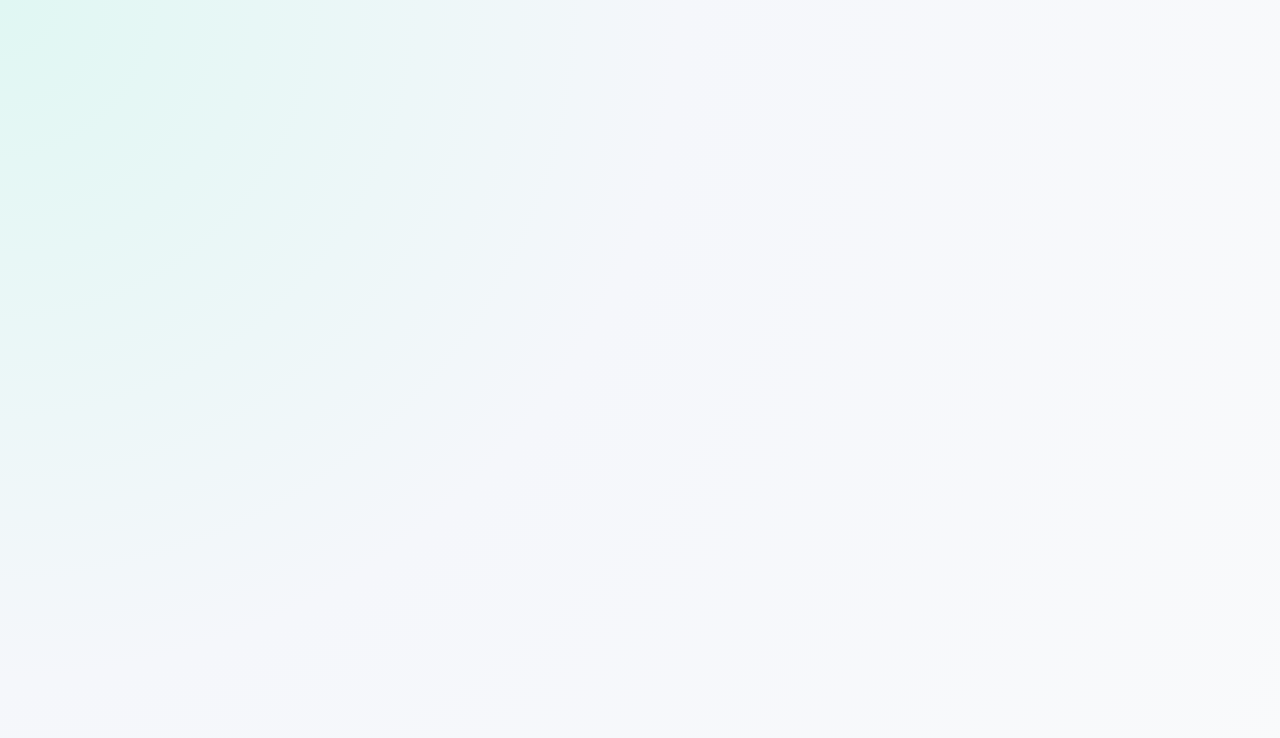
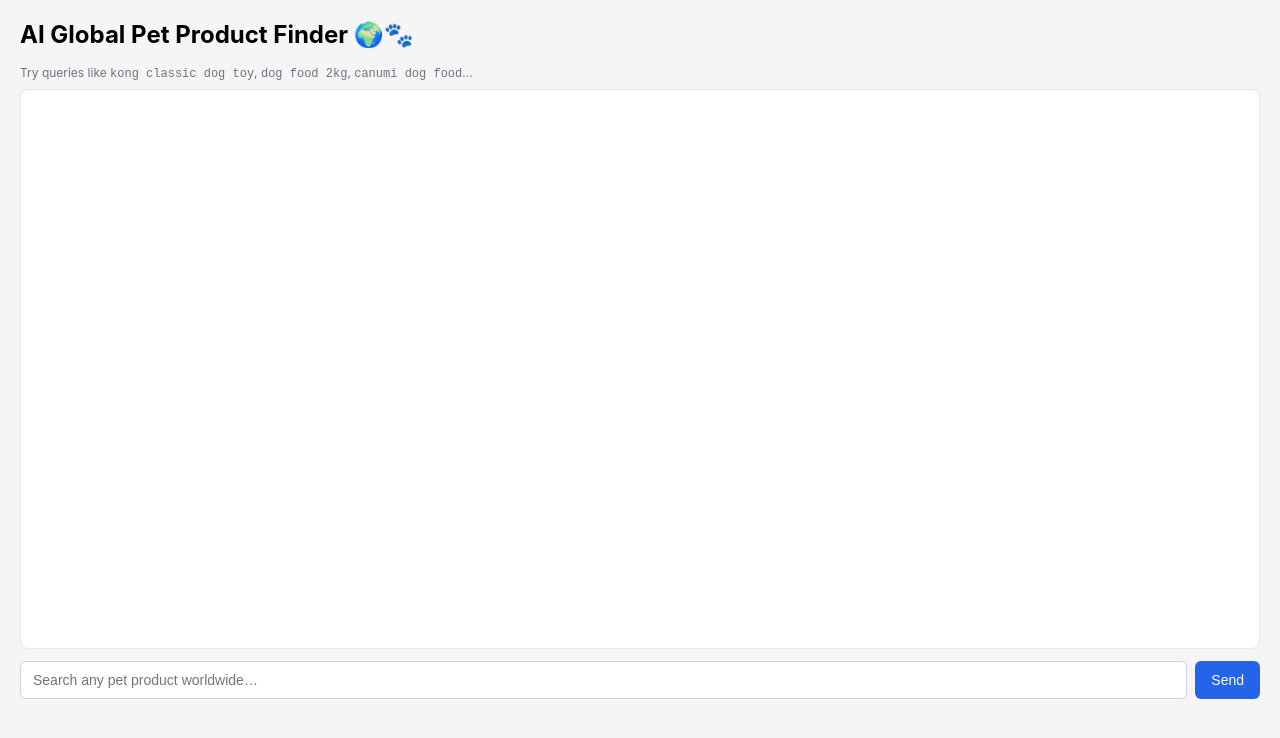
Before and after one commit to jj6666666/ai-price-finder, a plain HTML site: page index.html in a window 1280 px wide. Drawn offline with Linux system fonts and the light colour scheme.

Commit message:
fix frontend bug

```diff
--- a/index.html
+++ b/index.html
@@ -2,39 +2,215 @@
 <html lang="en">
 <head>
   <meta charset="UTF-8" />
-  <title>Petspace – AI Wholesale Price Finder</title>
+  <title>AI Global Pet Product Finder 🌍🐾</title>
   <meta name="viewport" content="width=device-width, initial-scale=1" />
   <style>
-    :root {
-      --ps-primary: #12b8a4;  /* teal */
-      --ps-primary-dark: #0f766e;
-      --ps-bg: #f5f7fb;
-      --ps-surface: #ffffff;
-      --ps-text: #0f172a;
-      --ps-muted: #6b7280;
-      --ps-border: #e5e7eb;
-      --ps-radius: 14px;
+    * { box-sizing: border-box; }
+    body {
+      margin: 0;
+      padding: 20px;
+      font-family: -apple-system, BlinkMacSystemFont, "Segoe UI", sans-serif;
+      background: #f5f5f5;
     }
+    h1 {
+      margin: 0 0 16px;
+      font-size: 24px;
+    }
+    #chat {
+      background: #ffffff;
+      border-radius: 8px;
+      border: 1px solid #e5e7eb;
+      height: 70vh;
+      padding: 16px;
+      overflow-y: auto;
+      margin-bottom: 12px;
+    }
+    .user {
+      color: #1d4ed8;
+      margin: 8px 0 4px;
+      font-weight: 600;
+    }
+    .bot {
+      color: #166534;
+      margin: 0 0 12px;
+      white-space: pre-wrap;
+    }
+    .bot strong {
+      color: #14532d;
+    }
+    #inputBox {
+      display: flex;
+      gap: 8px;
+    }
+    #msg {
+      flex: 1;
+      padding: 10px 12px;
+      border-radius: 6px;
+      border: 1px solid #d1d5db;
+      font-size: 14px;
+    }
+    #msg:focus {
+      outline: none;
+      border-color: #2563eb;
+      box-shadow: 0 0 0 1px rgba(37,99,235,0.2);
+    }
+    button {
+      padding: 10px 16px;
+      border-radius: 6px;
+      border: none;
+      background: #2563eb;
+      color: #ffffff;
+      font-size: 14px;
+      font-weight: 500;
+      cursor: pointer;
+    }
+    button:disabled {
+      opacity: 0.6;
+      cursor: default;
+    }
+    ol {
+      padding-left: 18px;
+      margin: 6px 0 0;
+      font-size: 13px;
+    }
+    ol li {
+      margin-bottom: 4px;
+    }
+    a {
+      color: #2563eb;
+      text-decoration: none;
+    }
+    a:hover {
+      text-decoration: underline;
+    }
+    .hint {
+      font-size: 12px;
+      color: #6b7280;
+      margin-bottom: 8px;
+    }
+  </style>
+</head>
+<body>
 
-    * {
-      box-sizing: border-box;
-      margin: 0;
-      padding: 0;
+<h1>AI Global Pet Product Finder 🌍🐾</h1>
+<div class="hint">
+  Try queries like <code>kong classic dog toy</code>, <code>dog food 2kg</code>, <code>canumi dog food</code>…
+</div>
+
+<div id="chat"></div>
+
+<div id="inputBox">
+  <input id="msg" placeholder="Search any pet product worldwide…" />
+  <button id="sendBtn" onclick="send()">Send</button>
+</div>
+
+<script>
+  const API_BASE = "https://ai-price-finder.onrender.com";
+
+  const chat = document.getElementById("chat");
+  const msgBox = document.getElementById("msg");
+  const sendBtn = document.getElementById("sendBtn");
+
+  function appendUser(text) {
+    chat.innerHTML += `<div class="user">You: ${text}</div>`;
+    chat.scrollTop = chat.scrollHeight;
+  }
+
+  function appendBot(html) {
+    const div = document.createElement("div");
+    div.className = "bot";
+    div.innerHTML = html;
+    chat.appendChild(div);
+    chat.scrollTop = chat.scrollHeight;
+  }
+
+  async function send() {
+    const text = msgBox.value.trim();
+    if (!text) return;
+
+    appendUser(text);
+    msgBox.value = "";
+    msgBox.focus();
+
+    sendBtn.disabled = true;
+    appendBot("Searching…");
+
+    try {
+      const res = await fetch(
+        API_BASE + "/search?query=" + encodeURIComponent(text)
+      );
+
+      if (!res.ok) {
+        appendBot(`⚠️ Server error: ${res.status}`);
+        sendBtn.disabled = false;
+        return;
+      }
+
+      const data = await res.json();
+
+      // remove the temporary "Searching…" line (last .bot)
+      const bots = chat.querySelectorAll(".bot");
+      if (bots.length) {
+        bots[bots.length - 1].remove();
+      }
+
+      if (data.message !== "ok" || !data.best) {
+        appendBot(
+          `No prices found for that product.<br><small>Message from server: ${
+            data.message || "n/a"
+          }</small>`
+        );
+        sendBtn.disabled = false;
+        return;
+      }
+
+      const b = data.best;
+      const priceRaw =
+        b.price_raw || b.price || b.price_value || "price not provided";
+      const source = b.source || b.store || "unknown shop";
+      const link = b.link || b.product_link || "#";
+
+      const top = (data.results || []).slice(0, 5);
+      let listHtml = "<ol>";
+      for (const item of top) {
+        const pRaw =
+          item.price_raw || item.price || item.price_value || "n/a";
+        const src = item.source || item.store || "unknown";
+        const lnk = item.link || item.product_link || "#";
+        listHtml += `<li>${item.title || "Untitled"} — ${pRaw} (${src}) ${
+          lnk !== "#" ? `<a href="${lnk}" target="_blank">open</a>` : ""
+        }</li>`;
+      }
+      listHtml += "</ol>";
+
+      appendBot(`
+        ✅ <strong>Best price I found:</strong><br>
+        <strong>${b.title || "Untitled product"}</strong><br>
+        Price: ${priceRaw}<br>
+        Source: ${source}<br>
+        ${
+          link !== "#"
+            ? `<a href="${link}" target="_blank">Open product page</a><br><br>`
+            : "<br>"
+        }
+        <strong>Top results:</strong><br>
+        ${listHtml}
+      `);
+    } catch (err) {
+      appendBot(`❌ Error: ${err.message}`);
+    } finally {
+      sendBtn.disabled = false;
     }
+  }
 
-    body {
-      font-family: system-ui, -apple-system, BlinkMacSystemFont, "Segoe UI", sans-serif;
-      background: radial-gradient(circle at top left, #e0f7f3, #f5f7fb 45%, #f9fafb);
-      color: var(--ps-text);
-      min-height: 100vh;
-      padding: 24px;
+  // Allow Enter key to send
+  msgBox.addEventListener("keydown", (e) => {
+    if (e.key === "Enter") {
+      e.preventDefault();
+      send();
     }
+  });
+</script>
 
-    .page {
-      max-width: 1200px;
-      margin: 0 auto;
-      display: grid;
-      grid-template-columns: minmax(0, 1.1fr) minmax(0, 0.9fr);
-      gap: 24px;
-      align-items: stretch;
-    }
+</body>
+</html>
```
